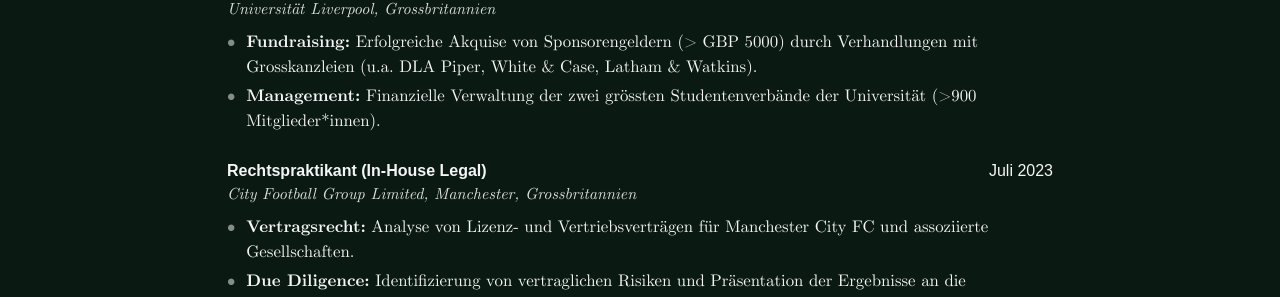
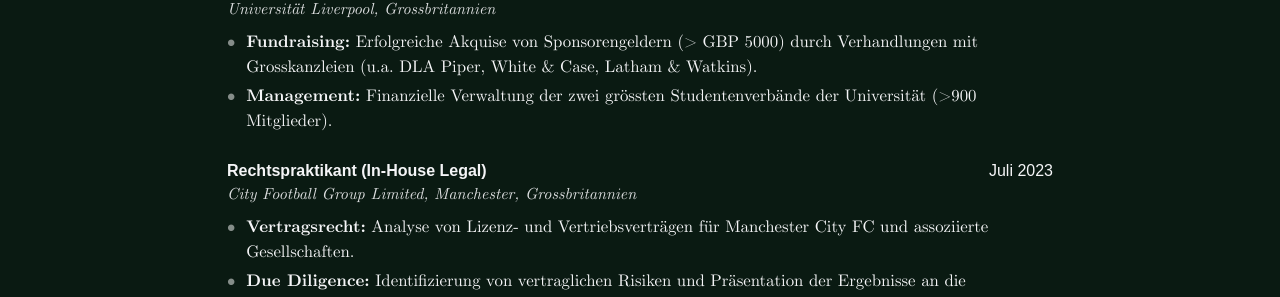
Before and after one commit to huttontyler/website, a Jekyll site: the page built from de/cv.html, in a window 1280 px wide and 900 px high, scrolled down 1495 px. Shown: the part 175-472 px from the top of the window. Built offline with Jekyll 4.4.1, drawn with Linux system fonts in a browser that asks for light colours; some web fonts are replaced; some of the changed text lies outside the part shown.

Commit message:
Update cv.html

```diff
--- a/de/cv.html
+++ b/de/cv.html
@@ -15,7 +15,7 @@
           <p class="academic-text opacity-75 mb-4">LLB-Kandidat | Internationales Transportrecht</p>
 
           <div class="cv-contact-links d-flex flex-wrap gap-3">
-            <span class="contact-item"><i class="bi bi-geo-alt"></i> Northwich, UK</span>
+            <span class="contact-item"><i class="bi bi-geo-alt"></i> Northwich, GB</span>
             <a href="mailto:post@tylerhutton.ch" class="contact-item">
               <i class="bi bi-envelope"></i> post@tylerhutton.ch
             </a>
@@ -49,7 +49,7 @@
       <h2 class="cv-section-title">Persönliche Daten</h2>
       <div class="row academic-text">
         <div class="col-sm-6"><b>Nationalität:</b> Grossbritannien</div>
-        <div class="col-sm-6"><b>Sprachen:</b> Englisch (Muttesprache), Deutsch (B2)</div>
+        <div class="col-sm-6"><b>Sprachen:</b> Englisch (Muttersprache), Deutsch (B2)</div>
       </div>
     </section>
 
@@ -116,7 +116,7 @@
         <div class="italic">Universität Liverpool, Grossbritannien</div>
         <ul class="academic-list mt-2">
           <li><b>Fundraising:</b> Erfolgreiche Akquise von Sponsorengeldern (> GBP 5000) durch Verhandlungen mit Grosskanzleien (u.a. DLA Piper, White & Case, Latham & Watkins).</li>
-          <li><b>Management:</b> Finanzielle Verwaltung der zwei grössten Studentenverbände der Universität (>900 Mitglieder*innen).</li>
+          <li><b>Management:</b> Finanzielle Verwaltung der zwei grössten Studentenverbände der Universität (>900 Mitglieder).</li>
         </ul>
       </div>
 
```
